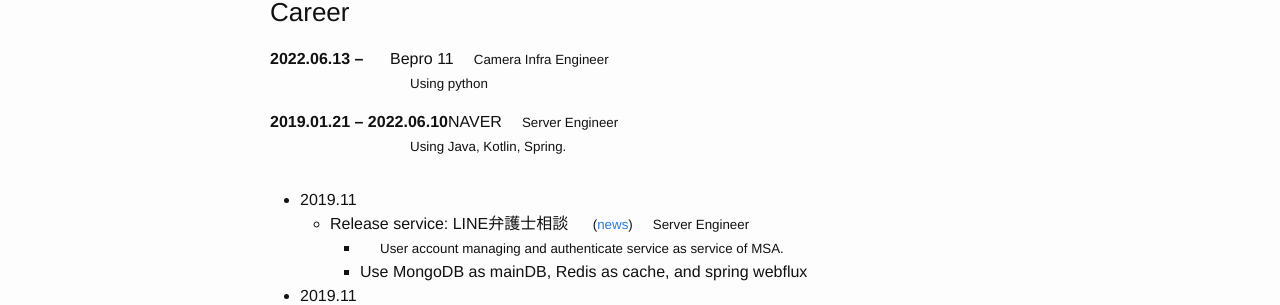
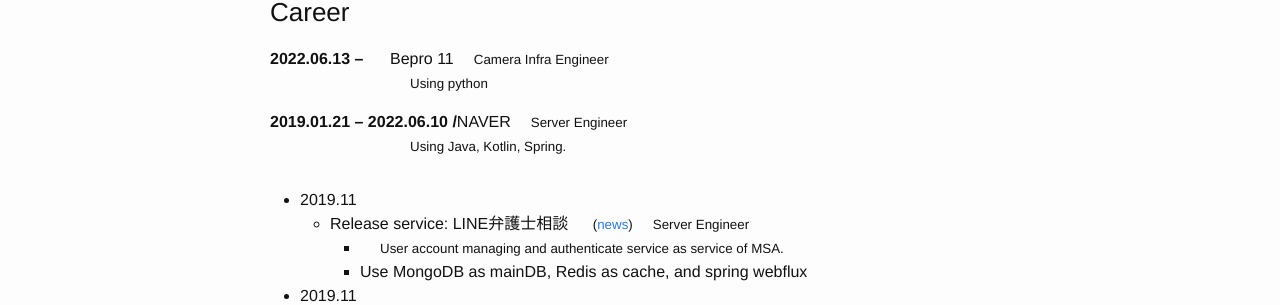
Before and after one commit to jaeyounglee978/jaeyounglee978.github.io, a Jekyll site: the page built from index.md, in a window 1280 px wide. Shown: the part 209-514 px from the top of the page. Built offline with Jekyll 4.4.1, drawn with Linux system fonts in a browser that asks for light colours.

```diff
--- a/index.md
+++ b/index.md
@@ -33,7 +33,7 @@ title:  "Jaeyoung Lee CV"
   : Bepro 11<small>Camera Infra Engineer</small>\\
   <small>Using python</small>
 
-  2019.01.21 &ndash; 2022.06.10
+  2019.01.21 &ndash; 2022.06.10 /
 
   : NAVER<small>Server Engineer</small>\\
   <small>Using Java, Kotlin, Spring.</small>
```
